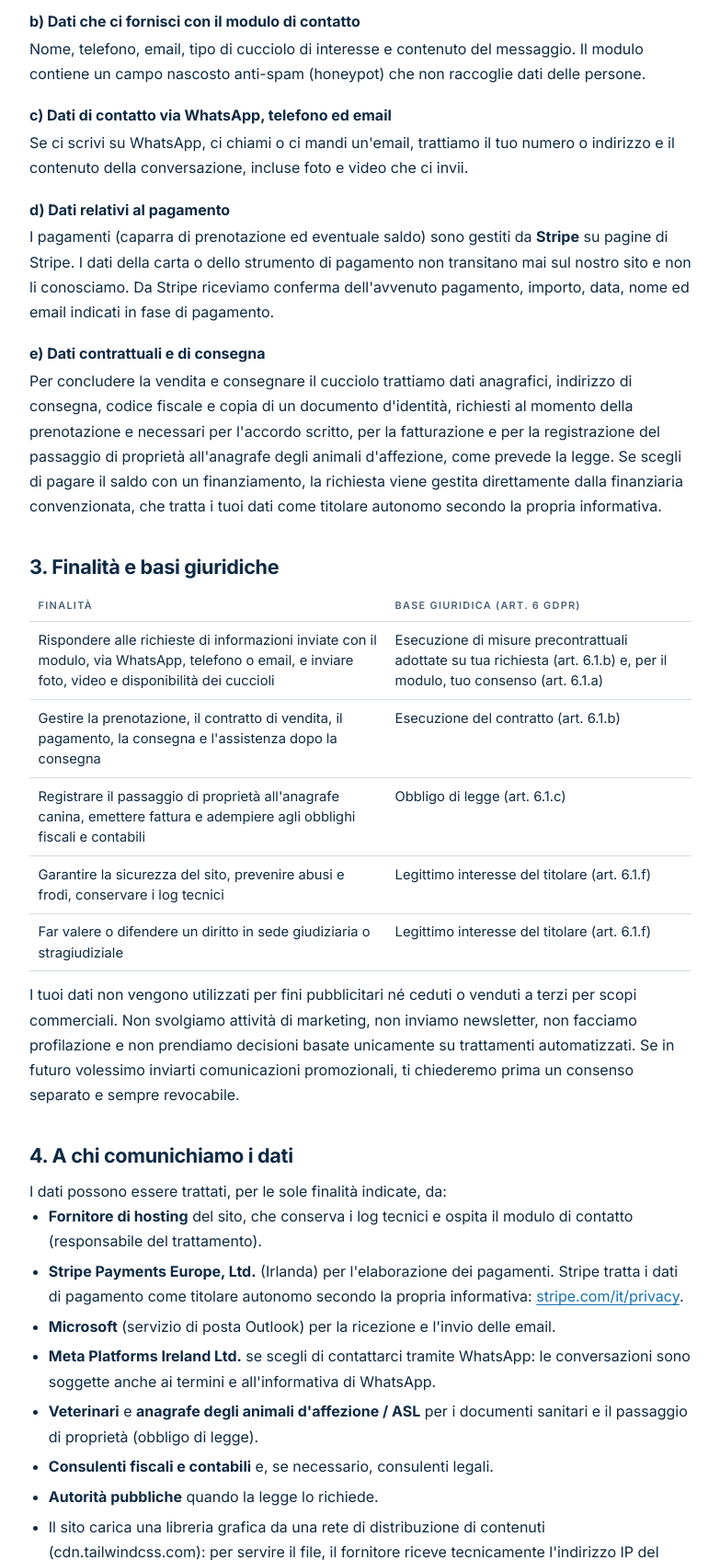
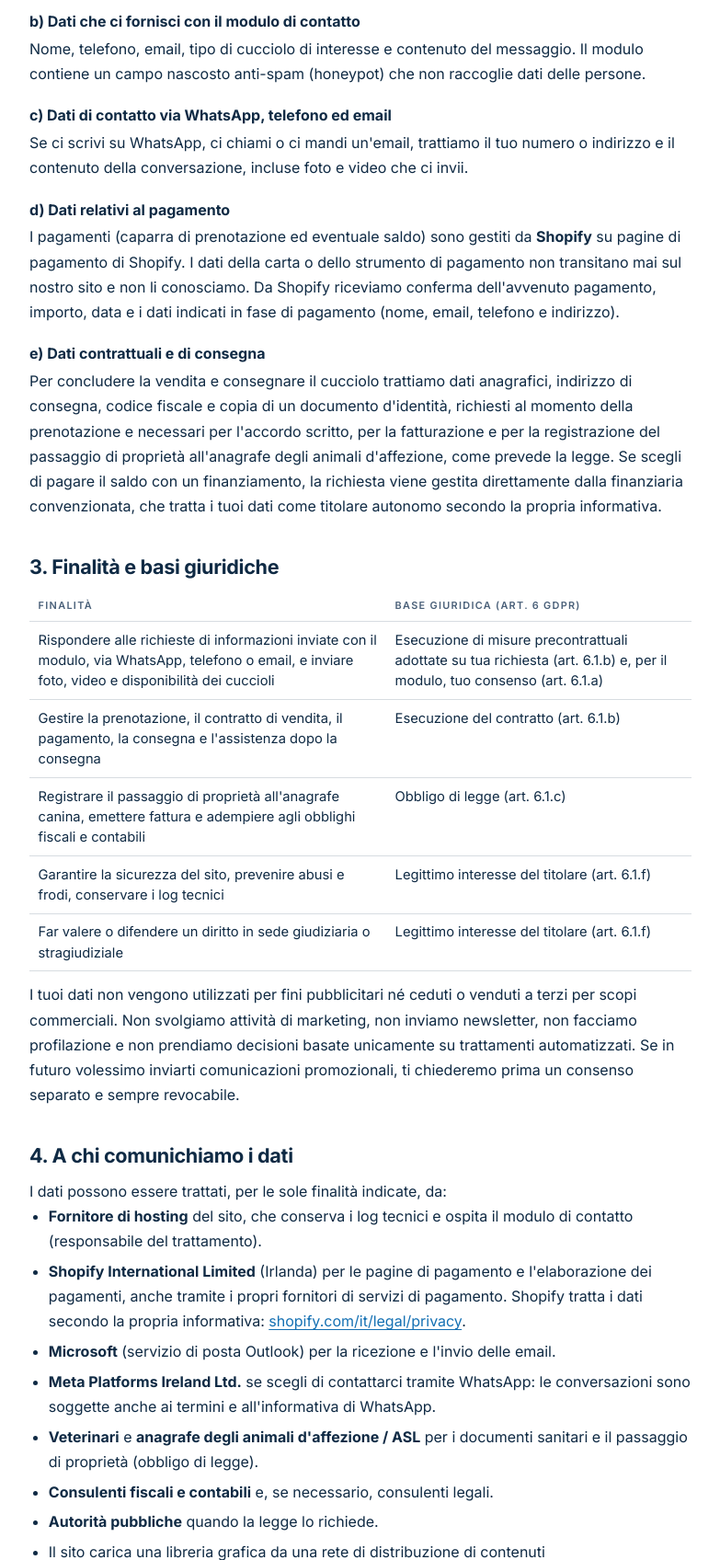
Before and after one commit to AlexTesta00/thehouseofdogs-site, a PHP site: page /privacy.php in a window 1280 px wide. Shown: the part 1316-3012 px from the top of the page at 92% size, without its empty margins (248-1031 px from the left). Run offline with PHP 8.4, Linux system fonts and the light colour scheme; some libraries are stand-ins or nearby versions.

Commit message:
feat: switch deposit checkout links from Stripe to Shopify
Prenota buttons now open the Shopify checkout for the five deposit
products; privacy policy names Shopify as payment provider.

Co-Authored-By: Claude Fable 5.2 <noreply@anthropic.com>

```diff
--- a/site/privacy.php
+++ b/site/privacy.php
@@ -82,7 +82,7 @@
   <h3>c) Dati di contatto via WhatsApp, telefono ed email</h3>
   <p>Se ci scrivi su WhatsApp, ci chiami o ci mandi un'email, trattiamo il tuo numero o indirizzo e il contenuto della conversazione, incluse foto e video che ci invii.</p>
   <h3>d) Dati relativi al pagamento</h3>
-  <p>I pagamenti (caparra di prenotazione ed eventuale saldo) sono gestiti da <strong>Stripe</strong> su pagine di Stripe. I dati della carta o dello strumento di pagamento non transitano mai sul nostro sito e non li conosciamo. Da Stripe riceviamo conferma dell'avvenuto pagamento, importo, data, nome ed email indicati in fase di pagamento.</p>
+  <p>I pagamenti (caparra di prenotazione ed eventuale saldo) sono gestiti da <strong>Shopify</strong> su pagine di pagamento di Shopify. I dati della carta o dello strumento di pagamento non transitano mai sul nostro sito e non li conosciamo. Da Shopify riceviamo conferma dell'avvenuto pagamento, importo, data e i dati indicati in fase di pagamento (nome, email, telefono e indirizzo).</p>
   <h3>e) Dati contrattuali e di consegna</h3>
   <p>Per concludere la vendita e consegnare il cucciolo trattiamo dati anagrafici, indirizzo di consegna, codice fiscale e copia di un documento d'identità, richiesti al momento della prenotazione e necessari per l'accordo scritto, per la fatturazione e per la registrazione del passaggio di proprietà all'anagrafe degli animali d'affezione, come prevede la legge. Se scegli di pagare il saldo con un finanziamento, la richiesta viene gestita direttamente dalla finanziaria convenzionata, che tratta i tuoi dati come titolare autonomo secondo la propria informativa.</p>
 
@@ -103,7 +103,7 @@
   <p>I dati possono essere trattati, per le sole finalità indicate, da:</p>
   <ul>
     <li><strong>Fornitore di hosting</strong> del sito, che conserva i log tecnici e ospita il modulo di contatto (responsabile del trattamento).</li>
-    <li><strong>Stripe Payments Europe, Ltd.</strong> (Irlanda) per l'elaborazione dei pagamenti. Stripe tratta i dati di pagamento come titolare autonomo secondo la propria informativa: <a href="https://stripe.com/it/privacy" rel="noopener" target="_blank">stripe.com/it/privacy</a>.</li>
+    <li><strong>Shopify International Limited</strong> (Irlanda) per le pagine di pagamento e l'elaborazione dei pagamenti, anche tramite i propri fornitori di servizi di pagamento. Shopify tratta i dati secondo la propria informativa: <a href="https://www.shopify.com/it/legal/privacy" rel="noopener" target="_blank">shopify.com/it/legal/privacy</a>.</li>
     <li><strong>Microsoft</strong> (servizio di posta Outlook) per la ricezione e l'invio delle email.</li>
     <li><strong>Meta Platforms Ireland Ltd.</strong> se scegli di contattarci tramite WhatsApp: le conversazioni sono soggette anche ai termini e all'informativa di WhatsApp.</li>
     <li><strong>Veterinari</strong> e <strong>anagrafe degli animali d'affezione / ASL</strong> per i documenti sanitari e il passaggio di proprietà (obbligo di legge).</li>
@@ -114,7 +114,7 @@
   <p>I dati non vengono diffusi né venduti a terzi.</p>
 
   <h2 id="extraue">5. Trasferimenti fuori dall'Unione Europea</h2>
-  <p>Alcuni fornitori (Stripe, Microsoft, Meta) possono trasferire dati verso gli Stati Uniti. In tal caso il trasferimento avviene sulla base della decisione di adeguatezza della Commissione Europea per il quadro EU-US Data Privacy Framework, quando il fornitore vi aderisce, oppure delle clausole contrattuali standard approvate dalla Commissione, con le garanzie aggiuntive previste dal GDPR.</p>
+  <p>Alcuni fornitori (Shopify, Microsoft, Meta) possono trasferire dati verso gli Stati Uniti. In tal caso il trasferimento avviene sulla base della decisione di adeguatezza della Commissione Europea per il quadro EU-US Data Privacy Framework, quando il fornitore vi aderisce, oppure delle clausole contrattuali standard approvate dalla Commissione, con le garanzie aggiuntive previste dal GDPR.</p>
 
   <h2 id="conservazione">6. Per quanto tempo conserviamo i dati</h2>
   <ul>
@@ -145,18 +145,18 @@
   <p>Il sito e i servizi sono rivolti a persone maggiorenni. Non raccogliamo consapevolmente dati di minori di 18 anni; se un genitore o tutore ci segnala un trattamento di questo tipo, provvediamo alla cancellazione.</p>
 
   <h2 id="sicurezza">10. Sicurezza</h2>
-  <p>Il sito è servito tramite connessione cifrata (HTTPS). I dati del modulo vengono inviati alla nostra casella email e sono accessibili solo al titolare. Adottiamo misure tecniche e organizzative adeguate per proteggere i dati da accessi non autorizzati, perdita o distruzione. I pagamenti avvengono esclusivamente su infrastruttura Stripe, certificata PCI DSS.</p>
+  <p>Il sito è servito tramite connessione cifrata (HTTPS). I dati del modulo vengono inviati alla nostra casella email e sono accessibili solo al titolare. Adottiamo misure tecniche e organizzative adeguate per proteggere i dati da accessi non autorizzati, perdita o distruzione. I pagamenti avvengono esclusivamente su infrastruttura Shopify, certificata PCI DSS.</p>
 
   <h2 id="cookie">11. Cookie policy</h2>
   <p>Questo sito <strong>non utilizza cookie propri</strong>: nessun cookie tecnico, nessun cookie di profilazione, nessun sistema di analisi statistica o di tracciamento pubblicitario. Non utilizza nemmeno tecnologie equivalenti (local storage, pixel di tracciamento, fingerprinting).</p>
   <p>Poiché il sito non installa cookie né strumenti di tracciamento, <strong>non è richiesto un banner di consenso</strong> ai sensi delle Linee guida del Garante per la protezione dei dati personali del 10 giugno 2021.</p>
   <p>Servizi di terze parti raggiungibili dal sito:</p>
   <ul>
-    <li><strong>Pagine di pagamento Stripe</strong>: si aprono sul dominio di Stripe, che può installare cookie tecnici e di sicurezza necessari al pagamento secondo la propria cookie policy: <a href="https://stripe.com/it/legal/cookies-policy" rel="noopener" target="_blank">stripe.com/it/legal/cookies-policy</a>.</li>
+    <li><strong>Pagine di pagamento Shopify</strong>: si aprono sul dominio di Shopify, che può installare cookie tecnici e di sicurezza necessari al pagamento secondo la propria cookie policy: <a href="https://www.shopify.com/it/legal/cookies" rel="noopener" target="_blank">shopify.com/it/legal/cookies</a>.</li>
     <li><strong>WhatsApp</strong>: i collegamenti aprono l'app o il sito di WhatsApp, soggetti all'informativa di Meta.</li>
     <li><strong>Libreria grafica da CDN</strong> (cdn.tailwindcss.com): risorsa tecnica che non installa cookie sul tuo dispositivo.</li>
   </ul>
-  <p>Puoi comunque gestire o bloccare i cookie dalle impostazioni del tuo browser; le pagine di pagamento potrebbero non funzionare correttamente senza i cookie tecnici di Stripe.</p>
+  <p>Puoi comunque gestire o bloccare i cookie dalle impostazioni del tuo browser; le pagine di pagamento potrebbero non funzionare correttamente senza i cookie tecnici di Shopify.</p>
 
   <h2 id="modifiche">12. Modifiche a questa informativa</h2>
   <p>Possiamo aggiornare questa informativa per adeguarla a novità normative o a cambiamenti del servizio. La versione in vigore è sempre quella pubblicata su questa pagina, con la data di ultimo aggiornamento indicata in alto.</p>
```
Also changed, not shown: site/index.php (+10 -10 lines).
